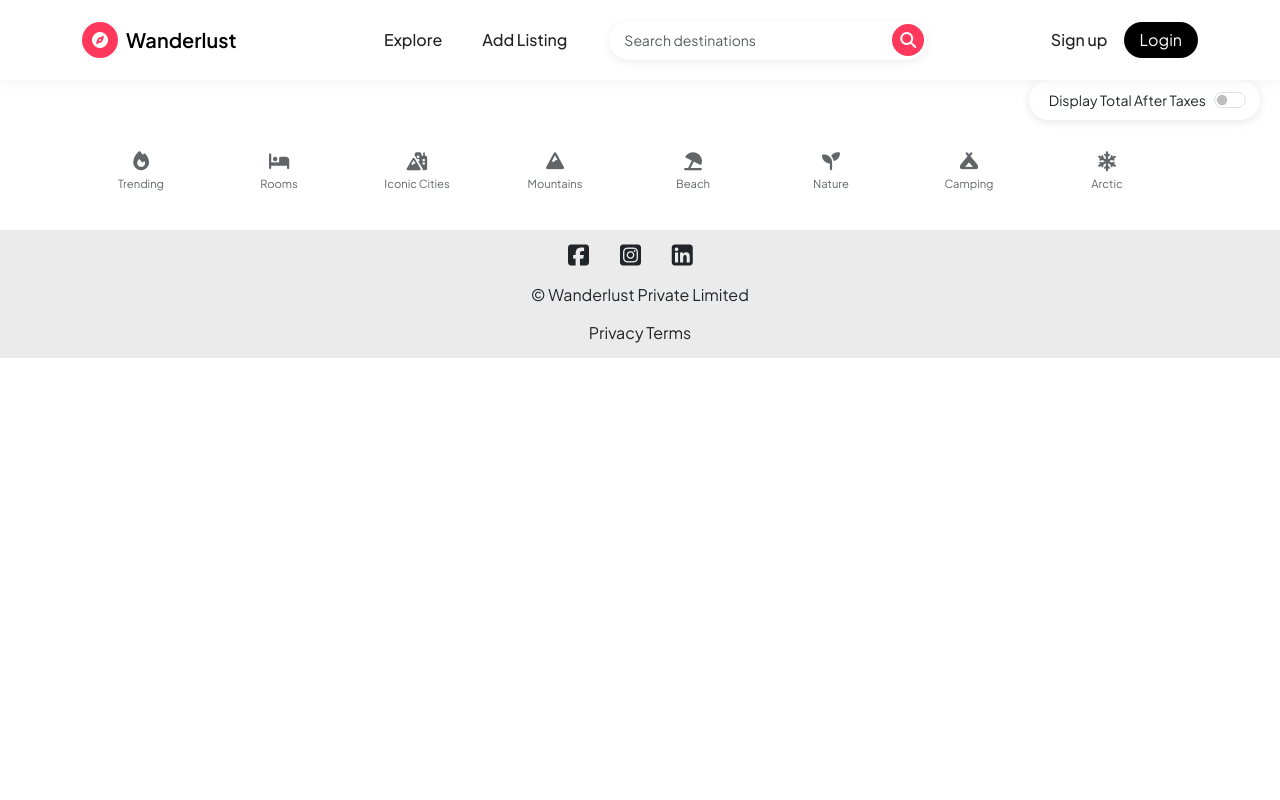
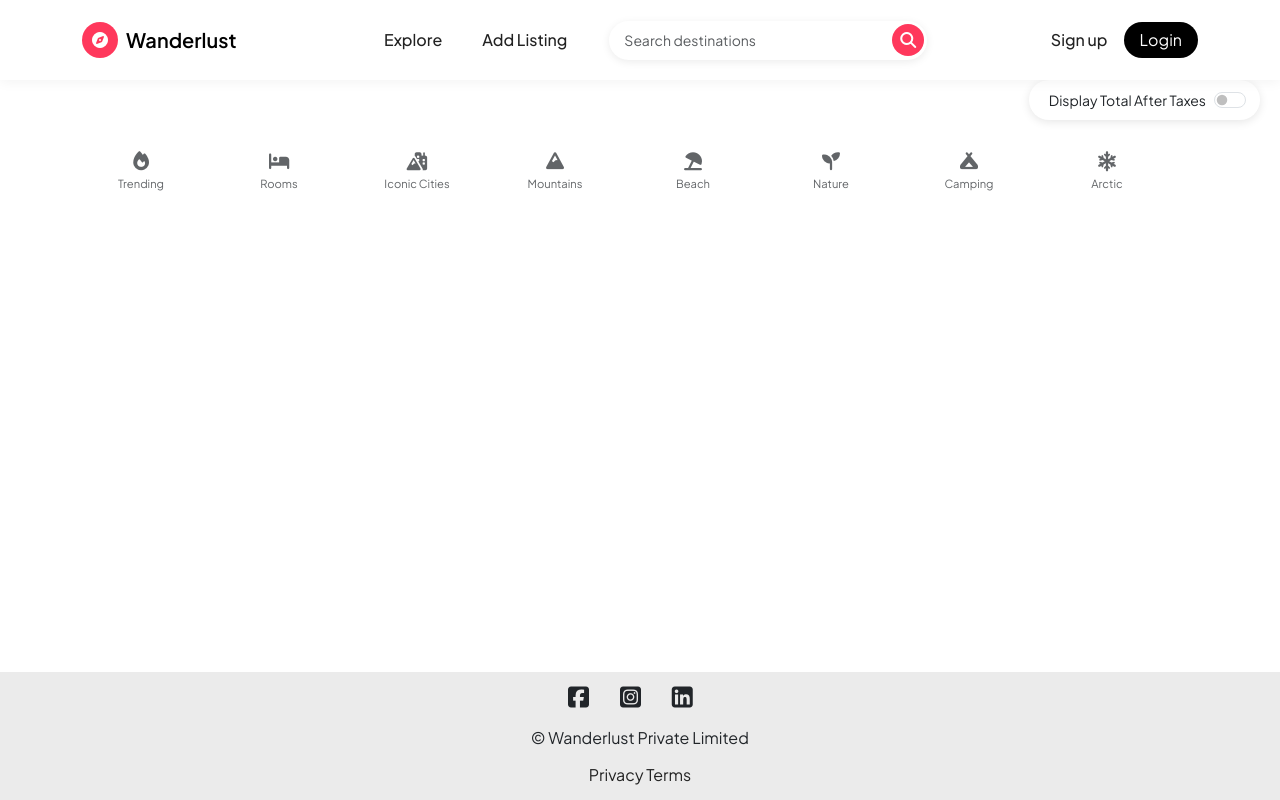
Before and after one commit to deep-vish2005/Wanderlust, a Node server app: page /listings/ in a window 1280 px wide. Run offline with Node 20, Linux system fonts and the light colour scheme; data that the repository does not hold is empty; some libraries are stand-ins or nearby versions.

Commit message:
few fixes

```diff
--- a/app.js
+++ b/app.js
@@ -7,7 +7,9 @@ const app = express();
 const mongoose = require("mongoose");
 const listing = require("./models/listing");
 const path = require("path");
-const mongo_url = "mongodb://127.0.0.1:27017/wanderlust";
+// const mongo_url = "mongodb://127.0.0.1:27017/wanderlust";
+const dburl = process.env.ATLASDB_URL;
+const port = process.env.PORT || 8080;
 const methodOverride = require("method-override");
 const ejsMate = require("ejs-mate");
 const review = require("./models/review");
@@ -34,9 +36,8 @@ const userRouter = require("./routes/user");
 const session = require("express-session");
 const flash = require("connect-flash");
 
-app.use(flash());
 const sessionOptions = {
-  secret: "mysupersecretcode",
+  secret: process.env.SESSION_SECRET || "devsecret",
   resave: false,
   saveUninitialized: true,
   cookie: {
@@ -47,9 +48,11 @@ const sessionOptions = {
 };
 
 app.use(session(sessionOptions));
+app.use(flash());
 
 app.use(passport.initialize());
 app.use(passport.session());
+
 passport.use(new localStrategy(User.authenticate()));
 
 passport.serializeUser(User.serializeUser());
@@ -64,11 +67,18 @@ main()
   });
 
 async function main() {
-  await mongoose.connect(mongo_url);
+  if (!dburl) {
+    throw new Error("ATLASDB_URL is not set");
+  }
+  await mongoose.connect(dburl);
 }
 
 app.get("/", (req, res) => {
   res.send("working");
+});
+app.use((req, res, next) => {
+  console.log("User:", req.user);
+  next();
 });
 
 const validatelisting = (req, res, next) => {
@@ -126,6 +136,6 @@ app.use((err, req, res, next) => {
   res.status(statuscode).render("listings/error.ejs", { message });
 });
 
-app.listen(8080, () => {
-  console.log("server is listening to port 8080");
+app.listen(port, () => {
+  console.log(`server is listening on port ${port}`);
 });
--- a/package.json
+++ b/package.json
@@ -2,8 +2,9 @@
   "name": "majorproject",
   "version": "1.0.0",
   "description": "",
-  "main": "index.js",
+  "main": "app.js",
   "scripts": {
+    "start": "node app.js",
     "test": "echo \"Error: no test specified\" && exit 1"
   },
   "keywords": [],
--- a/public/css/style.css
+++ b/public/css/style.css
@@ -1,3 +1,8 @@
+html,
+body {
+  min-height: 100%;
+}
+
 body {
   font-family: "Plus Jakarta Sans", sans-serif !important;
   display: flex;
@@ -5,7 +10,9 @@ body {
   min-height: 100vh;
 }
 
-.container {
+.container,
+.container-fluid,
+main {
   flex: 1;
 }
 
@@ -34,7 +41,7 @@ body {
 }
 
 .f-info-links,
-.f-info-socials {
+.f-info-social {
   width: 100%;
 }
 
@@ -51,7 +58,7 @@ body {
   flex-direction: column;
   flex-wrap: wrap;
   justify-content: space-evenly;
-  align-items: space-evenly;
+  align-items: center;
 }
 
 /*cards*/
--- a/views/layouts/boilerplate.ejs
+++ b/views/layouts/boilerplate.ejs
@@ -9,15 +9,17 @@
     <link rel="preconnect" href="https://fonts.googleapis.com">
 <link rel="preconnect" href="https://fonts.gstatic.com" crossorigin>
 <link href="https://fonts.googleapis.com/css2?family=Plus+Jakarta+Sans:wght@300;400;500;600&display=swap" rel="stylesheet">
-    <link rel="stylesheet" href="/css/style.css"
+    <link rel="stylesheet" href="/css/style.css" />
 
   </head>
   <body>
     <%- include("../includes/navbar.ejs") %>
-    <div class="container-fluid px-3">
+    <main class="container-fluid px-3 flex-grow-1">
+
       <%- include("../includes/flash.ejs") %>
       <%- body %>
-    </div>
+    </main>
+
     <%- include("../includes/footer.ejs") %>
     <script src="https://cdn.jsdelivr.net/npm/bootstrap@5.3.8/dist/js/bootstrap.bundle.min.js" integrity="sha384-FKyoEForCGlyvwx9Hj09JcYn3nv7wiPVlz7YYwJrWVcXK/BmnVDxM+D2scQbITxI" crossorigin="anonymous"></script>
     <script>
--- a/views/listings/edit.ejs
+++ b/views/listings/edit.ejs
@@ -1,5 +1,4 @@
 <% layout("/layouts/boilerplate") %>
-<body>
   <div class="row mt-3">
     <div class="col-8 offset-2">
       <h3>Edit your Listing</h3>
@@ -90,4 +89,3 @@
     </div>
   </div>
   <script src="/js/script.js"></script>
-</body>
--- a/views/listings/index.ejs
+++ b/views/listings/index.ejs
@@ -1,7 +1,7 @@
 <% layout("/layouts/boilerplate") %>
 
-  <body>
- <div class="container-lg my-3">
+
+ <div class="my-3">
 
   <!-- Mobile Toggle Button -->
   <button
@@ -83,7 +83,8 @@
     </a>
     <%}%>
 </div>
-</body>
+
+
 <script>
     document.addEventListener("DOMContentLoaded", () => {
   const taxswitch = document.getElementById("switchCheckDefault");
--- a/views/listings/new.ejs
+++ b/views/listings/new.ejs
@@ -1,5 +1,4 @@
 <% layout("/layouts/boilerplate") %>
-<body>
   <div class="row mt-3">
     <div class="col-8 offset-2">
       <h3>Create a new listing</h3>
@@ -39,7 +38,7 @@
           <label for="image" class="form-label">Upload Image</label>
           <input
             name="listing[image]"
-            placeholder="Upload Listing Image
+            placeholder="Upload Listing Image"
             class="form-control"
             type="file"
             multiple
@@ -96,6 +95,3 @@
     btn.disabled = true;
   });
 </script>
-
-
-</body>
--- a/views/listings/show.ejs
+++ b/views/listings/show.ejs
@@ -1,5 +1,4 @@
 <% layout("/layouts/boilerplate") %>
-<body>
   <div class="row col-8 offset-2 mt-3">
     <h3><%= listingindetail.title %></h3>
     <div class="card shadow-sm border-0 rounded-4">
@@ -174,4 +173,3 @@
       .openPopup();
   }
 </script>
-</body>
```
Also changed, not shown: controllers/user.js (+8 -5 lines), middleware.js (+8 -3 lines).
